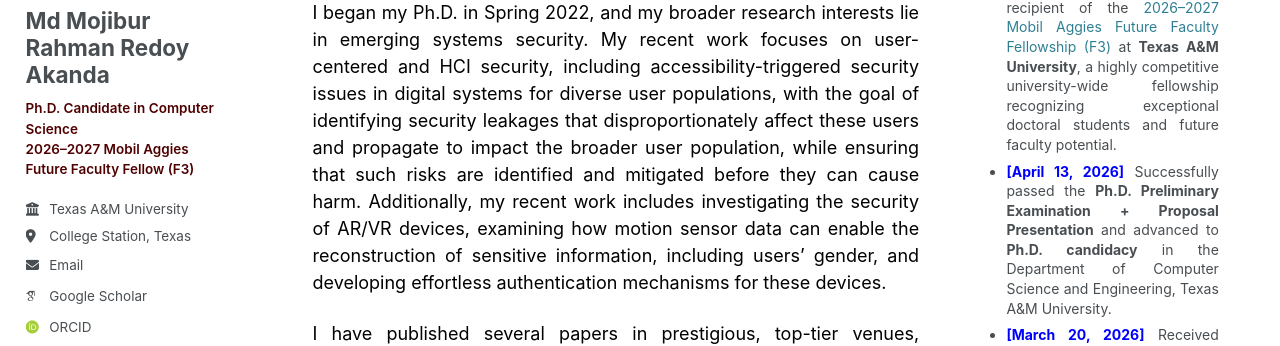
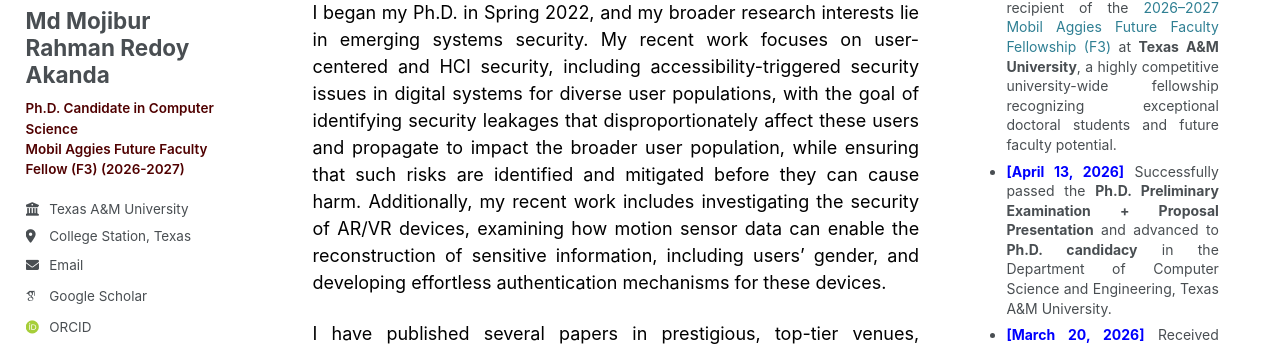
Before and after one commit to redoyakanda/redoyakanda.github.io, a Jekyll site: the page built from _pages/about.md, in a window 1280 px wide. Shown: the part 300-646 px from the top of the page. Built offline with Jekyll 4.4.1, drawn with Linux system fonts in a browser that asks for light colours; some web fonts are replaced.

Commit message:
Update default.html

```diff
--- a/_layouts/default.html
+++ b/_layouts/default.html
@@ -193,7 +193,7 @@ layout: compress
               <h3 class="author__name">Md Mojibur Rahman Redoy Akanda</h3>
               <p class="author__bio">
   <span style="color: #500000; font-weight: 600;">Ph.D. Candidate in Computer Science</span><br>
-  <span style="color: #500000; font-weight: 600;">2026–2027 Mobil Aggies Future Faculty Fellow (F3)</span>
+  <span style="color: #500000; font-weight: 600;">Mobil Aggies Future Faculty Fellow (F3) (2026-2027)</span>
               </p>
             </div>
             <div class="author__urls-wrapper">
```
